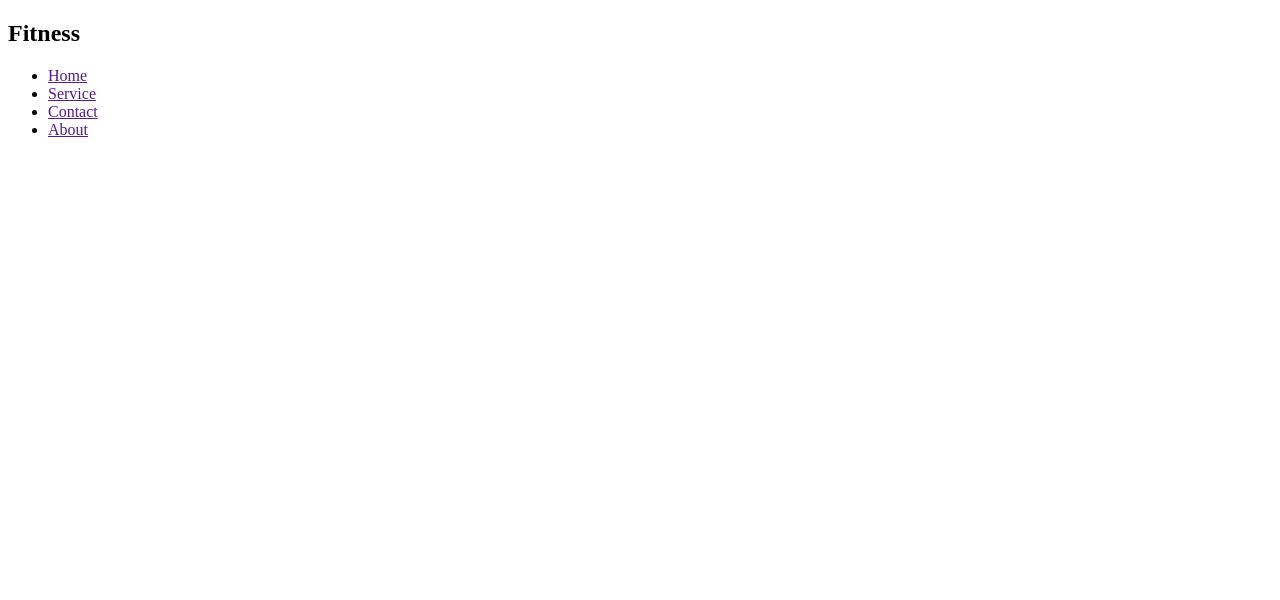
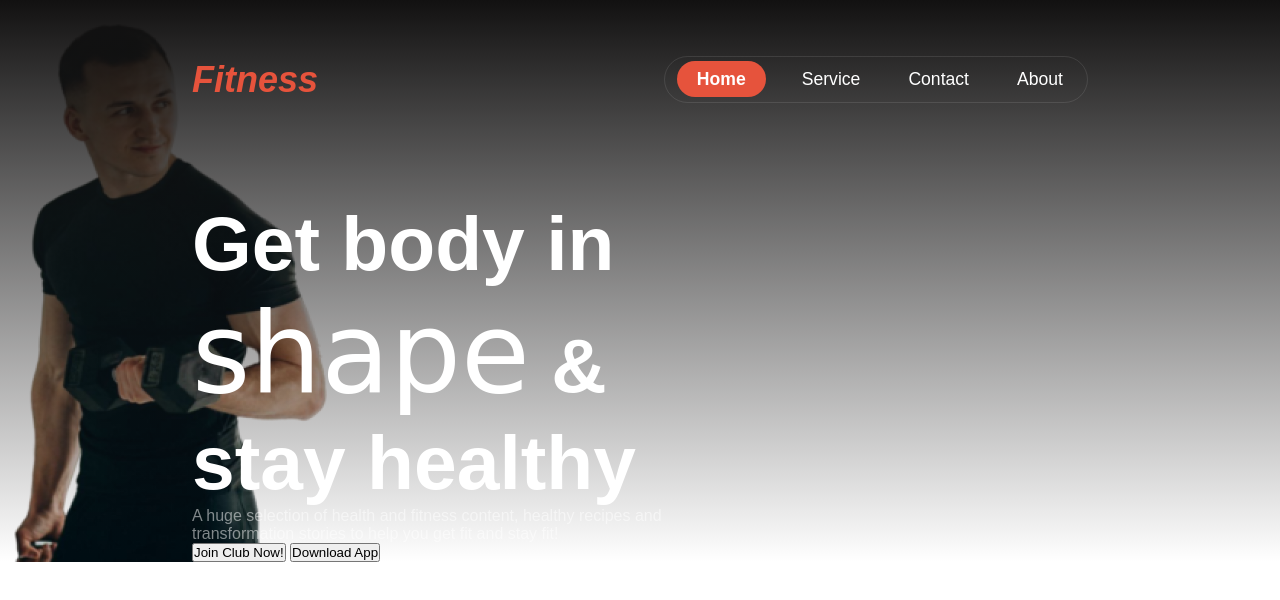
Before and after one commit to aminulislamolin22/RB10A2-Fitness-Site, a plain HTML site: page index.html in a window 1280 px wide. Drawn offline with Linux system fonts and the light colour scheme; a web font is replaced by a local one.

Commit message:
partial work completed

```diff
--- a/index.html
+++ b/index.html
@@ -1,23 +1,37 @@
 <!DOCTYPE html>
 <html lang="en">
+
 <head>
     <meta charset="UTF-8">
     <meta name="viewport" content="width=device-width, initial-scale=1.0">
     <link rel="stylesheet" href="styles/style.css">
+    <link rel="preconnect" href="https://fonts.googleapis.com">
+    <link rel="preconnect" href="https://fonts.gstatic.com" crossorigin>
+    <link href="https://fonts.googleapis.com/css2?family=Updock&display=swap" rel="stylesheet">
     <title>Gymnasium</title>
 </head>
+
 <body>
     <header>
         <section class="banner">
-            <nav>
-                <h2>Fitness</h2>
-                <ul>
-                    <li><a href="">Home</a></li>
+            <nav class="navigation">
+                <h2 class="nav-heading"><em>Fitness</em></h2>
+                <ul class="nav-items">
+                    <li><a id="home" href="">Home</a></li>
                     <li><a href="">Service</a></li>
                     <li><a href="">Contact</a></li>
                     <li><a href="">About</a></li>
                 </ul>
             </nav>
+            <div class="banner-container">
+                <h1 class="banner-title">Get body in <span id="shape">shape</span> & stay healthy</h1>
+                <p class="banner-description">A huge selection of health and fitness content, healthy recipes and
+                    transformation stories to help you get fit and stay fit!</p>
+                <div class="btn">
+                    <button class="primary-btn">Join Club Now!</button>
+                    <button class="secondary-btn">Download App</button>
+                </div>
+            </div>
         </section>
     </header>
     <main>
@@ -27,4 +41,5 @@
 
     </footer>
 </body>
+
 </html>
--- a/styles/style.css
+++ b/styles/style.css
@@ -0,0 +1,85 @@
+* {
+    margin: 0;
+    padding: 0;
+}
+
+/* font styles */
+
+@import url('https://fonts.googleapis.com/css2?family=Poppins:ital,wght@0,100;0,200;0,300;0,400;0,500;0,600;0,700;0,800;0,900;1,100;1,200;1,300;1,400;1,500;1,600;1,700;1,800;1,900&display=swap');
+
+body {
+    font-family: "Poppins", sans-serif;
+    font-weight: 400;
+    font-style: normal;
+}
+
+#shape {
+    font-family: "Updock", cursive;
+    font-weight: 400;
+    font-size: 7rem;
+}
+
+
+/* nav & banner styles */
+
+.banner {
+    background: linear-gradient(180.00deg, rgb(18, 17, 17), rgba(119, 119, 119, 0) 100%), url(../images/Images\ 2.png);
+    background-repeat: no-repeat;
+    max-height: 715px;
+    padding-top: 3.5rem;
+}
+
+.nav-heading {
+    color: rgb(230, 83, 60);
+    font-size: 2.25rem;
+}
+
+.navigation {
+    display: flex;
+    justify-content: space-between;
+    align-items: center;
+    margin: 0 12rem 6rem 12rem;
+}
+
+.nav-items {
+    display: flex;
+    border: 1px solid rgba(255, 255, 255, 0.1);
+    border-radius: 39px;
+}
+
+.nav-items a,
+li {
+    text-decoration: none;
+    list-style: none;
+    padding: 12px;
+}
+
+.nav-items a {
+    color: rgb(255, 255, 255);
+    font-size: 1.1rem;
+}
+
+#home {
+    color: rgb(255, 255, 255);
+    font-weight: 600;
+    border-radius: 46px;
+    background: rgb(230, 83, 60);
+    padding: 8px 20px;
+}
+
+.banner-container {
+    max-width: 550px;
+    margin-left: 12rem;
+}
+
+.banner-title {
+    color: rgb(255, 255, 255);
+    font-size: 4.8rem;
+    font-weight: 900;
+}
+
+.banner-description {
+    /* body-text */
+    color: rgba(255, 255, 255, 0.5);
+    font-size: 1rem;
+}
```
